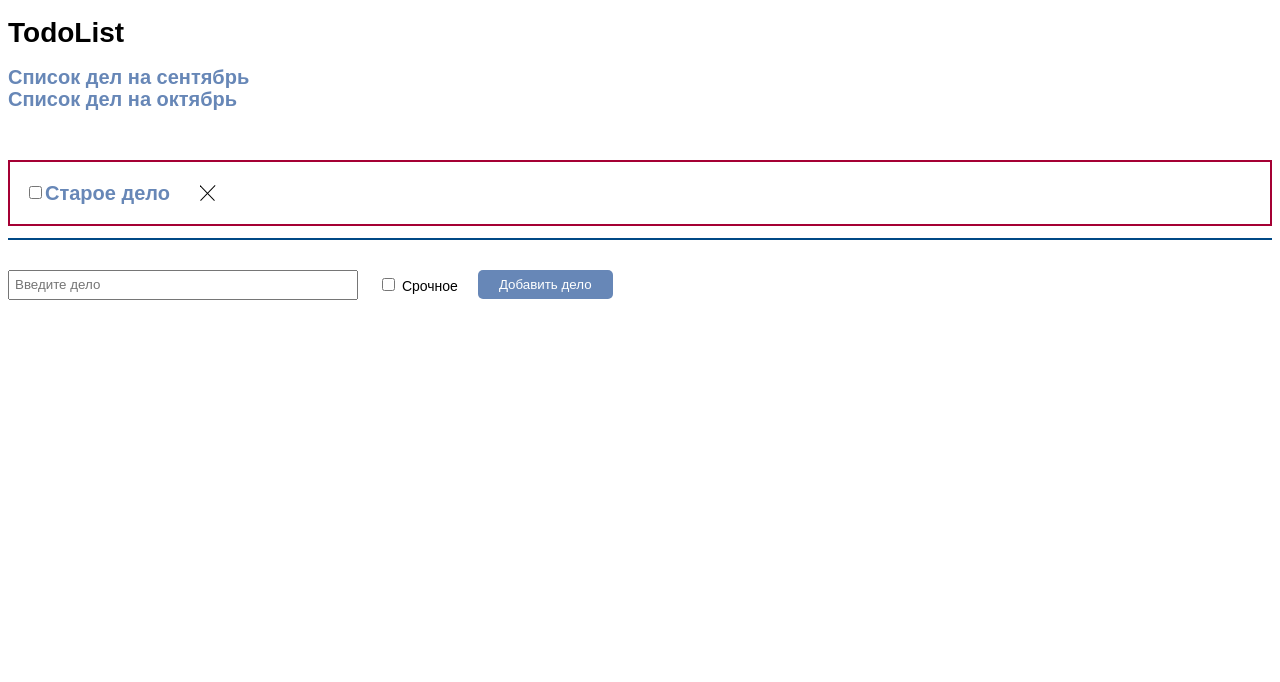
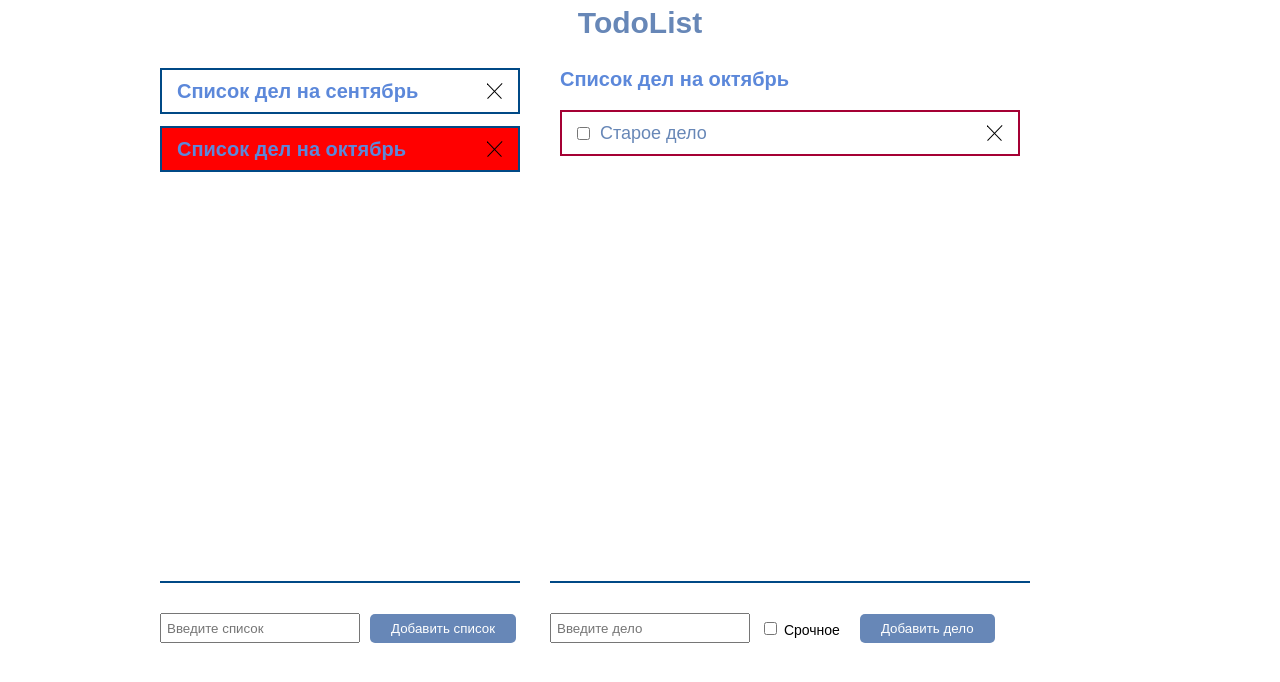
Before and after one commit to Pegasa-WQ/TodoList, a Vue app: page / in a window 1280 px wide. Shown: the top 682 px of the page. Built offline with nearby package versions, Linux system fonts and the light colour scheme.

Commit message:
add styles and class sctive for lists

```diff
--- a/src/components/Header.vue
+++ b/src/components/Header.vue
@@ -1,6 +1,6 @@
 <template>
   <header class="header">
-    <h1>TodoList</h1>
+    <h1 class="heading">TodoList</h1>
     <div id="nav">
     </div>
   </header>
@@ -11,3 +11,11 @@ export default {
   name: 'Header'
 }
 </script>
+<style>
+.heading {
+  margin: 0;
+  margin-bottom: 30px;
+  padding-top: 50px;
+  color: rgba(103, 135, 183);
+}
+</style>
--- a/src/components/TodoItem.vue
+++ b/src/components/TodoItem.vue
@@ -1,11 +1,15 @@
 <template>
   <div class="todo-item">
-    <input type="checkbox" v-model="todo.completed" />
+  <div class="todo-item__content">
+      <input class="check" type="checkbox" v-model="todo.completed" />
     <h2 class="title">
       {{ todo.title }}
     </h2>
-    <span> {{ todo.date }} </span>
+  </div>
+  <div class="todo-item__date-remove">
+      <span class="time"> {{ todo.date }} </span>
     <button class="remove-item" @click="$emit('remove-todo')"></button>
+  </div>
   </div>
 </template>
 <script>
@@ -16,3 +20,28 @@ export default {
   }
 }
 </script>
+<style>
+.todo-item {
+  display: flex;
+  align-items: center;
+  justify-content: space-between;
+  margin-bottom: 12px;
+  padding: 10px 15px;
+  border: 2px solid rgba(0, 73, 134);
+}
+.todo-item__content {
+  display: flex;
+  align-items: center;
+}
+.todo-item__date-remove {
+  display: flex;
+    align-items: center;
+}
+.time {
+  margin-right: 10px;
+}
+.check {
+  margin: 0;
+  margin-right: 10px;
+}
+</style>
--- a/src/components/TodoList.vue
+++ b/src/components/TodoList.vue
@@ -1,10 +1,13 @@
 <template>
 <div class="todos">
-  <div v-for="(todo, index) in todos" :key="todo.id" class="todo" :class="{quickly: todo.active, ready: todo.completed}">
-    <TodoItem v-bind:todo="todo" v-on:remove-todo='removeTodo(index)'/>
+<div class="todos_container">
+<h2 class="title-list"> {{ title }} </h2>
+  <div v-for="(todo, index) in todos" :key="todo.id">
+    <TodoItem v-bind:todo="todo" v-on:remove-todo='removeTodo(index)' :class="{quickly: todo.active, ready: todo.completed}"/>
     </div>
-  <div class="add-todo">
-  <input ref="input" type="text" class="todo-inut" v-model="newTodo" @keyup.enter="addTodo" placeholder="Введите дело">
+</div>
+  <div class="add">
+  <input ref="input" type="text" class="todo-input" v-model="newTodo" @keyup.enter="addTodo" placeholder="Введите дело">
   <label class="label-check" for="checkbox">
   <input id="checkbox" type="checkbox" v-model="check">
   Срочное
@@ -20,7 +23,7 @@ export default {
   components: {
     TodoItem
   },
-  props: ['todos'],
+  props: ['todos', 'title'],
   data () {
     return {
       newTodo: '',
@@ -63,8 +66,14 @@ export default {
   display: flex;
   flex-direction: column;
   justify-content: space-between;
-  padding-top: 50px;
-  padding-bottom: 50px;
+  padding-bottom: 25px;
+  height: 600px;
+  width: 480px;
+}
+.todos_container {
+  padding: 0 10px;
+  max-height: 450px;
+  overflow: auto;
 }
 .heading {
   margin: 0;
@@ -72,19 +81,6 @@ export default {
   padding: 0;
   text-align: center;
   font-size: 30px;
-}
-.todo-list {
-  margin: 0;
-  padding: 0;
-  height: 500px;
-}
-.todo{
-  display: flex;
-  align-items: center;
-  justify-content: space-between;
-  margin-bottom: 12px;
-  padding: 20px 15px;
-  border: 2px solid rgba(0, 73, 134);
 }
 .remove-item {
   width: 16px;
@@ -96,17 +92,17 @@ export default {
   background-color: transparent;
   cursor: pointer;
 }
-.add-todo {
+.add {
   display: flex;
   align-items: center;
   padding-top: 30px;
   border-top: 2px solid rgba(0, 73, 134);
 }
-.todo-inut {
-  margin-right: 20px;
+.todo-input {
+  margin-right: 10px;
   padding-left: 5px;
   padding-right: 5px;
-  width: 350px;
+  width: 200px;
   height: 30px;
 }
 .button-todo {
@@ -129,10 +125,9 @@ export default {
 }
 .title {
   margin: 0;
-  margin-right: 30px;
   padding: 0;
-  font-size: 20px;
-  font-weight: 600;
+  font-size: 18px;
+  font-weight: 400;
   line-height: 22px;
   color: rgba(103, 135, 183);
 }
@@ -146,4 +141,13 @@ span {
   display: flex;
   align-items: center;
 }
+.title-list {
+  margin: 0;
+  margin-bottom: 20px;
+    padding: 0;
+    font-size: 20px;
+    font-weight: 600;
+    line-height: 22px;
+    color: rgba(92, 136, 218);
+}
 </style>
--- a/src/components/TodosLists.vue
+++ b/src/components/TodosLists.vue
@@ -1,7 +1,13 @@
 <template>
-<div>
-  <div v-for="item in dela" :key="item.id">
-      <TodosListsItem v-bind:item="item" v-on:send="$emit('send', item.todos)"/>
+<div class="todos-lists">
+  <div class="container-lists">
+  <div v-for="(item, index) in dela" :key="item.id">
+      <TodosListsItem  v-bind:item="item" v-on:send="$emit('send', item.todos, item.title)" v-on:remove-todo='removeList(index)' v-on:getId="getId(item)" :class="{active: smth === index}"/>
+  </div>
+  </div>
+    <div class="add">
+  <input ref="input" type="text" class="todo-input" v-model="newList" @keyup.enter="addList" placeholder="Введите список">
+  <button class="button-todo" @click="addList()">Добавить список</button>
   </div>
 </div>
 </template>
@@ -15,6 +21,9 @@ export default {
   },
   data () {
     return {
+      newList: '',
+      idForList: 2,
+      smth: '',
       dela: [{
         title: 'Список дел на сентябрь',
         id: 0,
@@ -38,8 +47,41 @@ export default {
     }
   },
   methods: {
+    getId (item) {
+      this.smth = item.id
+      console.log(this.smth)
+    },
+    addList () {
+      if (this.newList.trim().length === 0) {
+        return
+      }
+
+      this.dela.push({
+        id: this.idForList,
+        title: this.newList,
+        todos: []
+      })
+
+      this.newList = ''
+      this.idForList++
+    },
+    removeList (index) {
+      this.dela.splice(index, 1)
+    }
   }
 }
 </script>
 <style scoped>
+.todos-lists {
+  display: flex;
+  flex-direction: column;
+  justify-content: space-between;
+  margin-right: 30px;
+  padding-bottom: 25px;
+  width: 360px;
+  height: 600px;
+}
+.color {
+  background-color: red;
+}
 </style>
--- a/src/components/TodosListsItem.vue
+++ b/src/components/TodosListsItem.vue
@@ -1,8 +1,9 @@
 <template>
-  <div class="todo-item">
-      <h2 class="title" @click="$emit('send', item.todos)">
+  <div class="todo-item" @click="$emit('send', item.todos, item.title); $emit('getId')">
+      <h2 class="title-lists">
       {{ item.title }}
     </h2>
+    <button class="remove-item" @click="$emit('remove-todo')"></button>
   </div>
 </template>
 <script>
@@ -11,13 +12,35 @@ export default {
   props: ['item'],
   data () {
     return {
-
     }
   },
   methods: {
   },
   created: function () {
-    this.$emit('send', this.item.todos)
+    this.$emit('send', this.item.todos, this.item.title)
+    this.$emit('getId')
   }
 }
 </script>
+<style scoped>
+.title-lists {
+  margin: 0;
+  padding: 0;
+  font-size: 20px;
+  font-weight: 600;
+  line-height: 22px;
+  color: rgba(92, 136, 218);
+}
+.todo-item {
+  display: flex;
+  align-items: center;
+  justify-content: space-between;
+  margin-bottom: 12px;
+  padding: 10px 15px;
+  border: 2px solid rgba(0, 73, 134);
+  cursor: pointer;
+}
+.active {
+  background-color: red;
+}
+</style>
--- a/src/views/Home.vue
+++ b/src/views/Home.vue
@@ -1,7 +1,7 @@
 <template>
-  <div id="app">
-  <TodosLists v-on:send="sendArray" />
-  <TodoList v-bind:todos="todos"  v-on:remove-todo='removeTodo (index)' />
+  <div class="container" id="app">
+  <TodosLists v-on:send="sendArray"/>
+  <TodoList v-bind:todos="todos" v-bind:title="title"  v-on:remove-todo='removeTodo (index)' />
   </div>
 </template>
 
@@ -17,16 +17,31 @@ export default {
   },
   data () {
     return {
-      todos: undefined
+      todos: undefined,
+      title: ''
     }
   },
   methods: {
-    sendArray (todos) {
+    sendArray (todos, title) {
       if (todos === undefined) {
         return
       }
       this.todos = todos
+      this.title = title
+    },
+    getTitle (title) {
+      console.log(title)
     }
   }
 }
 </script>
+<style>
+  .container {
+    display: flex;
+    align-items: stretch;
+    margin: 0 auto;
+    max-width: 1000px;
+    padding-right: 20px;
+    padding-left: 20px;
+  }
+</style>
```
